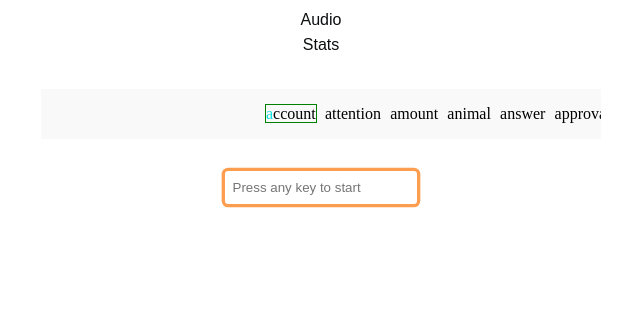
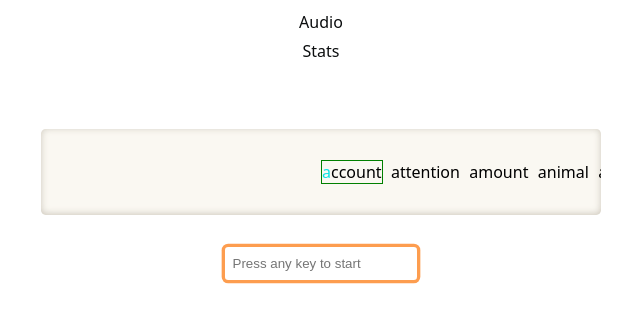
Before and after one commit to vishusandy/TitanTutor, a SvelteKit app: page / in a window 1280 px wide. Both pictures are taken after a click on the button "Submit". Shown: the top 322 px of the page, without its empty margins (319-959 px from the left). Built offline with nearby package versions, Linux system fonts and the light colour scheme.

Commit message:
more styling

```diff
--- a/src/lib/components/dialog.svelte
+++ b/src/lib/components/dialog.svelte
@@ -67,7 +67,7 @@
 		border-radius: 0.5rem;
 		border: 1px solid var(--border-color);
 		padding: 0px;
-		box-shadow: 0px 0px 10px #c4c6c7;
+		box-shadow: 0px 0px 15px #939596;
 	}
 
 	header {
--- a/src/lib/components/dialogs/stats.svelte
+++ b/src/lib/components/dialogs/stats.svelte
@@ -59,4 +59,9 @@
 		width: min-content;
 		white-space: nowrap;
 	}
+
+	/* .grid :nth-child(4n + 1),
+	.grid :nth-child(4n + 2) {
+		background-color: red;
+	} */
 </style>
--- a/src/lib/components/dialogs/voice.svelte
+++ b/src/lib/components/dialogs/voice.svelte
@@ -265,10 +265,6 @@
 		text-align: center;
 	}
 
-	label.disabled {
-		color: #888;
-	}
-
 	.play {
 	}
 </style>
--- a/src/lib/components/typing.svelte
+++ b/src/lib/components/typing.svelte
@@ -2,8 +2,8 @@
 	import { onMount, tick } from 'svelte';
 	import { Action } from '$lib/types';
 	import { Tutor } from '$lib/tutor';
-	import Word from './word.svelte';
-	import QueuedWord from './queued_word.svelte';
+	import Word from './typing/word.svelte';
+	import QueuedWord from './typing/queued_word.svelte';
 	import type { Lesson } from '$lib/lessons/lessons';
 	import type { LessonOptions } from '$lib/lessons/options';
 	import type { SessionStats } from '$lib/stats';
@@ -158,7 +158,6 @@
 					class="textbox"
 					bind:this={textbox}
 					placeholder={config.lang.inputPaused}
-					on:focus={unpause}
 					on:keydown={unpause}
 				/>
 			{:else}
@@ -179,35 +178,42 @@
 </div>
 
 <style>
+	.tutor {
+		--tutorWidth: 70ch;
+		--tutorMaxWidth: 80%;
+		width: var(--tutorWidth);
+		max-width: var(--tutorMaxWidth);
+		margin: 4rem auto 2rem;
+	}
+
+	.tutor-words {
+		font-family: var(--font-system);
+		padding: 2rem 0px;
+		overflow-x: auto;
+		overflow-y: hidden;
+		white-space: nowrap;
+		border-radius: 0.3rem;
+		margin: 2rem auto;
+		box-shadow: inset 0px -1px 7px rgba(31, 155, 0, 0.445);
+		/* scrollbar-width: thin; */
+		scroll-snap-type: x mandatory;
+		-webkit-overflow-scrolling: touch;
+		background-color: #faf8f2;
+	}
+
 	.tutor-input {
 		text-align: center;
 	}
 
-	.tutor-words {
-		/* font-family: var(--font-system); */
-		--tutorWidth: 70ch;
-		--tutorMaxWidth: 80%;
-		width: var(--tutorWidth);
-		max-width: var(--tutorMaxWidth);
-		padding: 1rem 0px;
-		overflow-x: auto;
-		overflow-y: hidden;
-		white-space: nowrap;
-		margin: 2rem auto;
-		/* scrollbar-width: thin; */
-		scroll-snap-type: x mandatory;
-		-webkit-overflow-scrolling: touch;
-	}
-
 	.tutor-words :global(.word:first-of-type) {
-		margin-left: min(calc(var(--tutorWidth) / 2), calc(var(--tutorMaxWidth) / 2));
+		margin-left: calc(min(var(--tutorWidth), 100%) / 2);
 	}
 
 	.tutor-words :global(.word:last-of-type) {
-		margin-right: min(calc(var(--tutorWidth) / 2), calc(var(--tutorMaxWidth) / 2));
+		margin-right: calc(min(var(--tutorWidth), 100%) / 2);
 	}
 
 	.paused {
-		background: #f9f9f9;
+		box-shadow: inset 0px -1px 7px rgba(148, 137, 120, 0.445);
 	}
 </style>
--- a/src/lib/dialog.ts
+++ b/src/lib/dialog.ts
@@ -11,7 +11,7 @@ export function createVoiceDialog(config: Config) {
 }
 
 export function createStatsDialog<T extends UserStats>(config: Config, stats: T) {
-    return createDialog<undefined>(config.lang.statsDialogTitle, Stats, false, config, { stats });
+    return createDialog<undefined>(config.lang.statsDialogSessionTitle, Stats, false, config, { stats });
 }
 
 export function createDialog<T>(title: string, content: innerDialogComponent, submit: boolean, config: Config, props?: Object): Promise<T | undefined> {
--- a/src/lib/language.ts
+++ b/src/lib/language.ts
@@ -31,7 +31,8 @@ export class Language {
     ttsNotEnabled: string = '';
     openTtsDialog: string = '';
     openStatsDialog: string = '';
-    statsDialogTitle: string = '';
+    statsDialogSessionTitle: string = '';
+    statsDialogUserTitle: string = '';
     statsDialogDuration: string = '';
     statsDialogKeystrokes: string = '';
     statsDialogWords: string = '';
--- a/src/routes/+layout.svelte
+++ b/src/routes/+layout.svelte
@@ -22,7 +22,7 @@
 				>{data.config.lang.openTtsDialog}</button
 			>
 		</li>
-
+        <slot name="nav"></slot>
 		<!-- <li>
 			<button type="button" on:click={showAudioDialog}>{data.config.lang.openStatsDialog}</button>
 		</li> -->
--- a/src/styles/global.scss
+++ b/src/styles/global.scss
@@ -112,6 +112,7 @@ input[type="submit"]:active {
 }
 
 button.link {
+    font-family: var(--font-sans-serif);
     border: 0px;
     --button-bg: transparent;
     font-size: 1rem;
@@ -126,6 +127,11 @@ button.link:hover {
 
 button.link:active {
     color: #555;
+    text-decoration: underline;
+}
+
+button.link:focus {
+    text-decoration: underline;
 }
 
 label,
@@ -135,6 +141,10 @@ label,
     color: #353535;
     font-style: italic;
     // font-weight: 600;
+}
+
+label.disabled {
+    color: #888;
 }
 
 :root {
--- a/static/data/lang/en-US.json
+++ b/static/data/lang/en-US.json
@@ -29,7 +29,8 @@
     "ttsNotEnabled": "Text-to-Speech is not enabled.  If you are using Chromium see <a href='https://askubuntu.com/questions/761975/chromium-is-not-generating-voice'>https://askubuntu.com/questions/761975/chromium-is-not-generating-voice</a> for more information.",
     "openTtsDialog": "Audio",
     "openStatsDialog": "Stats",
-    "statsDialogTitle": "Stats",
+    "statsDialogSessionTitle": "Session Stats",
+    "statsDialogUserTitle": "User Stats",
     "statsDialogDuration": "Duration",
     "statsDialogKeystrokes": "Keystrokes",
     "statsDialogWords": "Words",
```
Also changed, not shown: src/lib/components/typing/letter.svelte (renamed from src/lib/components/letter.svelte), src/lib/components/typing/queued_word.svelte (renamed from src/lib/components/queued_word.svelte), src/lib/components/typing/word.svelte (renamed from src/lib/components/word.svelte).
